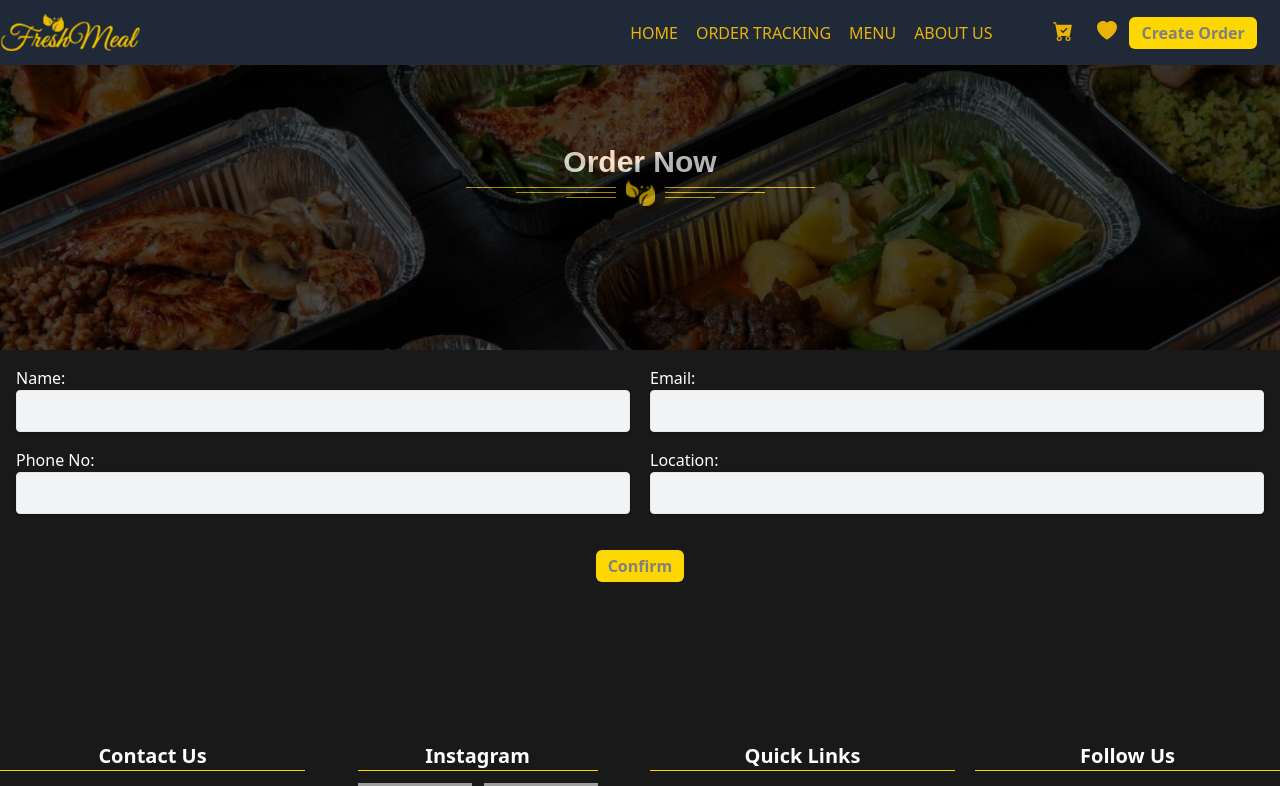
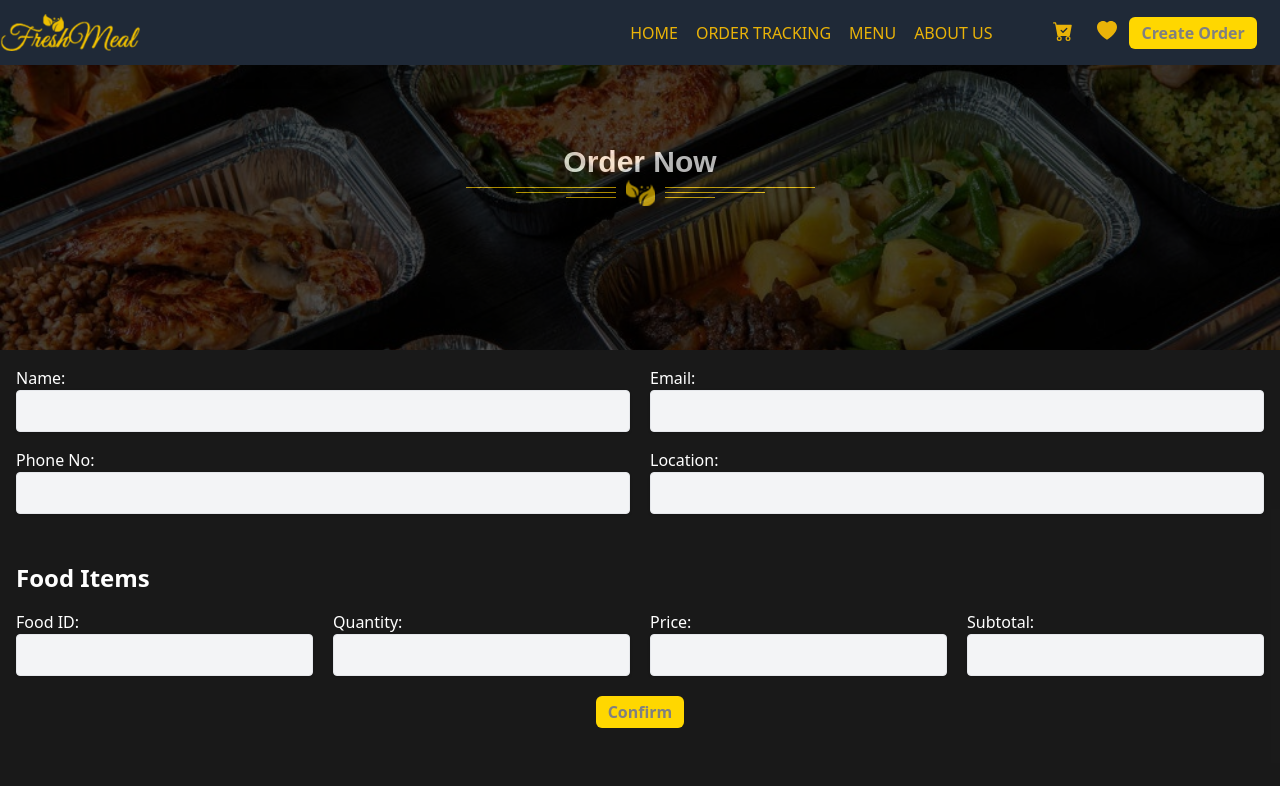
Before and after one commit to tamzid620/Frest_Meal, a React (Vite) app: page /order in a window 1280 px wide. Shown: the top 786 px of the page. Built offline with nearby package versions, Linux system fonts and the light colour scheme; grey boxes are pictures that could not be loaded; a web font is replaced by a local one.

Commit message:
form added to food items div in order compn

```diff
--- a/src/Components/Shared/Order/Order.jsx
+++ b/src/Components/Shared/Order/Order.jsx
@@ -2,21 +2,40 @@
 import aboutPhoto from '../../../../public/images/contactUs.jpg';
 
 const Order = () => {
+
     const [formData, setFormData] = useState({
         clientName: '',
         email: '',
         phoneNo: '',
         location: '',
+        foodItems: [
+            {
+                foodId: '',
+                quantity: '',
+                price: '',
+                subTotal: ''
+            },
+        ],
     });
-// handle input  handler ---------------
+
     const handleInputChange = (e) => {
         const { name, value } = e.target;
-        setFormData({
-            ...formData,
+        setFormData((prevFormData) => ({
+            ...prevFormData,
             [name]: value,
-        });
+        }));
     };
-// handle submit handler ---------------
+
+    const handleFoodItemChange = (index, e) => {
+        const { name, value } = e.target;
+        setFormData((prevFormData) => ({
+            ...prevFormData,
+            foodItems: prevFormData.foodItems.map((item, i) =>
+                i === index ? { ...item, [name]: value } : item
+            ),
+        }));
+    };
+
     const handleSubmit = (e) => {
         e.preventDefault();
         console.log('Form submitted:', formData);
@@ -120,7 +139,77 @@
             </div>
           </div>
                     {/* Food Items section */}
+                    <div className="mt-8">
+        <h2 className="text-2xl text-white font-semibold mb-4">Food Items</h2>
 
+        {formData.foodItems.map((foodItem, index) => (
+            <div key={index} className="grid lg:grid-cols-4 md:grid-cols-2 sm:grid-cols-1 gap-5 mb-4">
+                {/* Food Id Input */}
+                <div className="w-full">
+                    <label htmlFor={`foodId-${index}`} className="text-white">
+                        Food ID:
+                    </label>
+                    <input
+                        type="text"
+                        id={`foodId-${index}`}
+                        name="foodId"
+                        value={foodItem.foodId}
+                        onChange={(e) => handleFoodItemChange(index, e)}
+                        required
+                        className="w-full border rounded shadow bg-gray-100 text-black outline-none py-2"
+                    />
+                </div>
+
+                {/* Quantity Input */}
+                <div className="w-full">
+                    <label htmlFor={`quantity-${index}`} className="text-white">
+                        Quantity:
+                    </label>
+                    <input
+                        type="number"
+                        id={`quantity-${index}`}
+                        name="quantity"
+                        value={foodItem.quantity}
+                        onChange={(e) => handleFoodItemChange(index, e)}
+                        required
+                        className="w-full border rounded shadow bg-gray-100 text-black outline-none py-2"
+                    />
+                </div>
+
+                {/* Price Input */}
+                <div className="w-full">
+                    <label htmlFor={`price-${index}`} className="text-white">
+                        Price:
+                    </label>
+                    <input
+                        type="number"
+                        id={`price-${index}`}
+                        name="price"
+                        value={foodItem.price}
+                        onChange={(e) => handleFoodItemChange(index, e)}
+                        required
+                        className="w-full border rounded shadow bg-gray-100 text-black outline-none py-2"
+                    />
+                </div>
+
+                {/* Subtotal Input */}
+                <div className="w-full">
+                    <label htmlFor={`subtotal-${index}`} className="text-white">
+                        Subtotal:
+                    </label>
+                    <input
+                        type="number"
+                        id={`subtotal-${index}`}
+                        name="subTotal"
+                        value={foodItem.subTotal}
+                        onChange={(e) => handleFoodItemChange(index, e)}
+                        required
+                        className="w-full border rounded shadow bg-gray-100 text-black outline-none py-2"
+                    />
+                </div>
+            </div>
+        ))}
+        </div>
 
           {/* Confirm button  */}
           <div className="flex justify-center mt-5">
```
